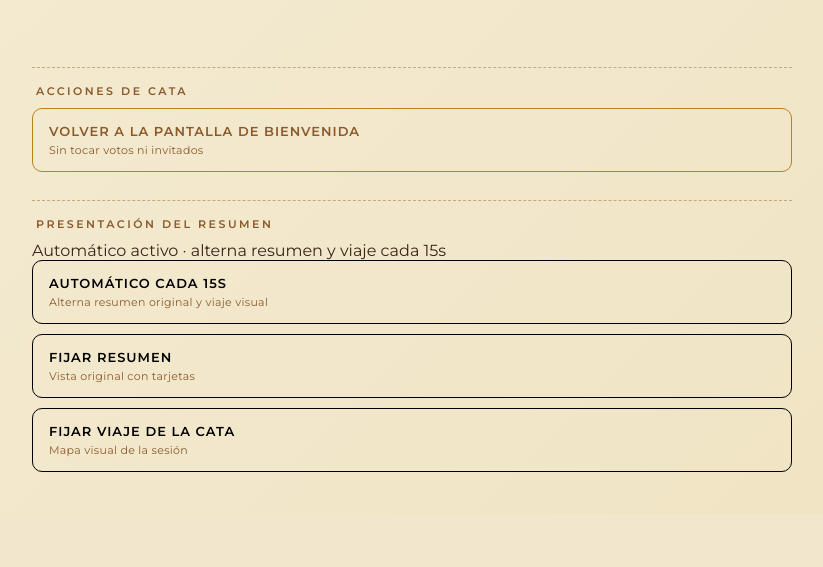
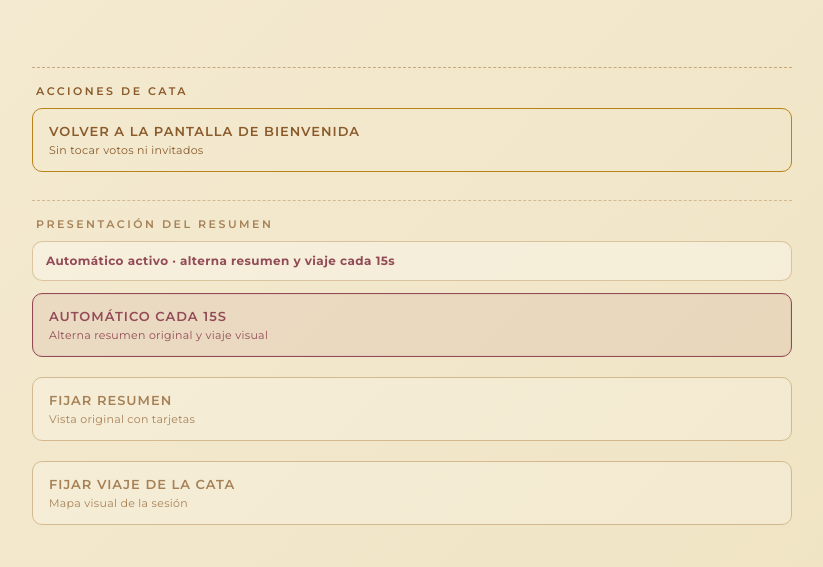
Before and after one commit to agarridob/cata-vinos, a Flask app: page /control in a window 1280 px wide. Shown: the part 299-866 px from the top of the page, without its empty margins (228-1051 px from the left). Before the commit the page ends 771 px from the top, so only its background shows below. Run offline with Flask 3, Linux system fonts and the light colour scheme; the visitor is signed in with stand-in values (Sample User, id 1); data that the repository does not hold is empty; parts of the project's set-up code (start-up, migrations or seed data) failed here and were passed over.

Commit message:
Missing de la logica Wine Journey

```diff
--- a/static/css/control.css
+++ b/static/css/control.css
@@ -247,3 +247,49 @@ input, textarea { user-select: text; }
 .cata-quick-actions {
   margin-top: 18px;
 }
+/* ──────────────────────────────────────────
+   Presentación del resumen
+────────────────────────────────────────── */
+
+.summary-control {
+  transition: opacity 0.2s ease;
+}
+
+.summary-control.is-muted {
+  opacity: 0.72;
+}
+
+.summary-control-status {
+  background: rgba(255, 255, 255, 0.42);
+  border: 1px solid rgba(200, 168, 120, 0.8);
+  border-radius: 10px;
+  padding: 11px 13px;
+  color: #6e0f2a;
+  font-size: 12px;
+  line-height: 1.35;
+  font-weight: 700;
+  letter-spacing: 0.4px;
+  margin-bottom: 12px;
+}
+
+.summary-control-grid {
+  display: grid;
+  gap: 10px;
+}
+
+.summary-mode-btn {
+  border-color: #c8a878;
+  color: #8a5a2a;
+  background: rgba(255, 255, 255, 0.28);
+}
+
+.summary-mode-btn.active {
+  border-color: #6e0f2a;
+  color: #6e0f2a;
+  background: rgba(110, 15, 42, 0.09);
+  box-shadow: 0 0 0 1px rgba(110, 15, 42, 0.08) inset;
+}
+
+.summary-mode-btn.active .admin-btn-sub {
+  color: #6e0f2a;
+}
```
Also changed, not shown: static/js/control.js (line endings or trailing spaces).
